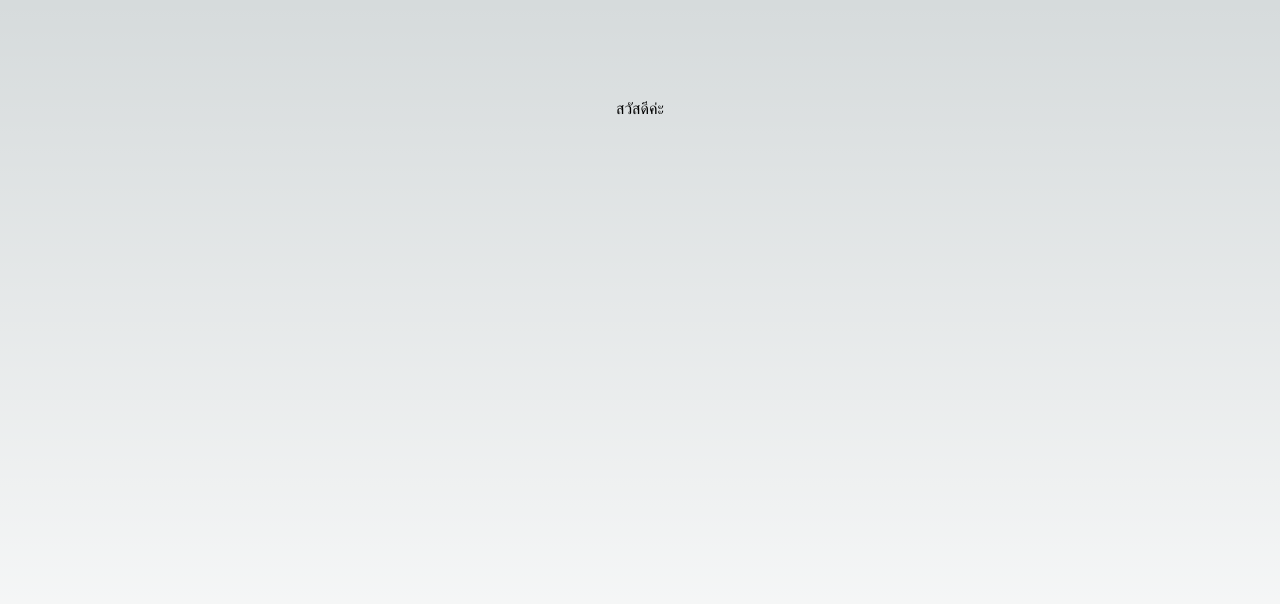
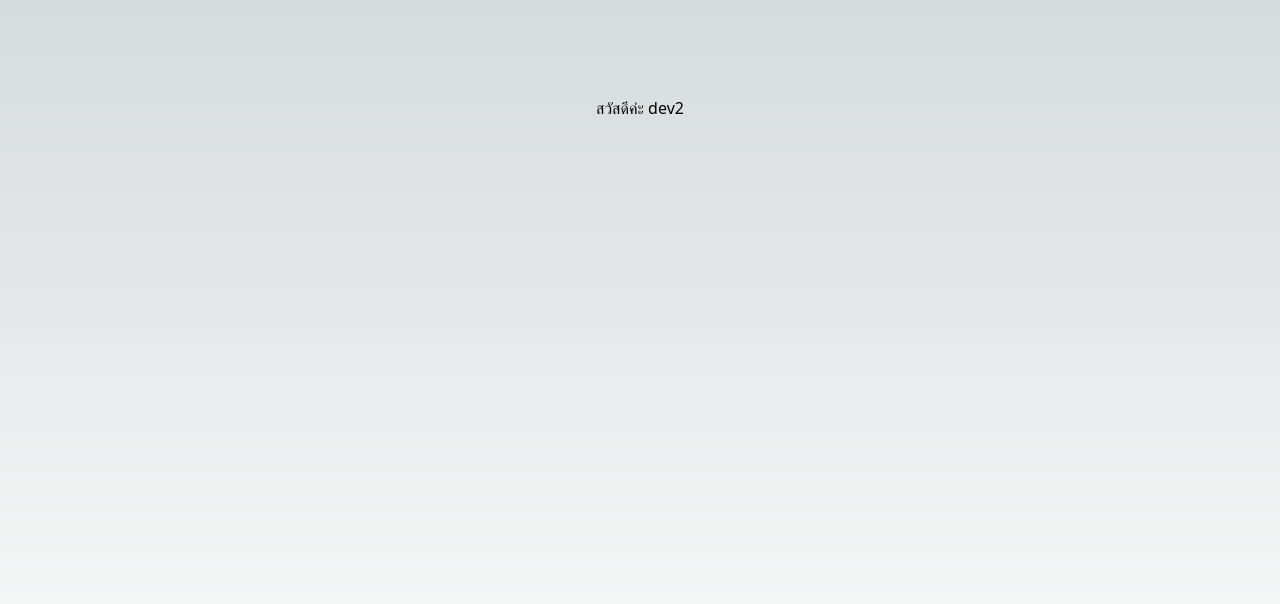
Before and after one commit to ThanapornYaisomanung/createder-ts, a Next.js app: page / in a window 1280 px wide. Shown: the top 604 px of the page. Built offline with nearby package versions, Linux system fonts and the light colour scheme.

Commit message:
commit dev2

```diff
--- a/src/pages/index.tsx
+++ b/src/pages/index.tsx
@@ -6,7 +6,7 @@ const inter = Inter({ subsets: ['latin'] })
 export default function Home() {
   return (
     <main className="flex min-h-screen flex-col items-center justify-between p-24">
-      <p>สวัสดีค่ะ</p>
+      <p>สวัสดีค่ะ dev2</p>
     </main>
   )
 }
```
